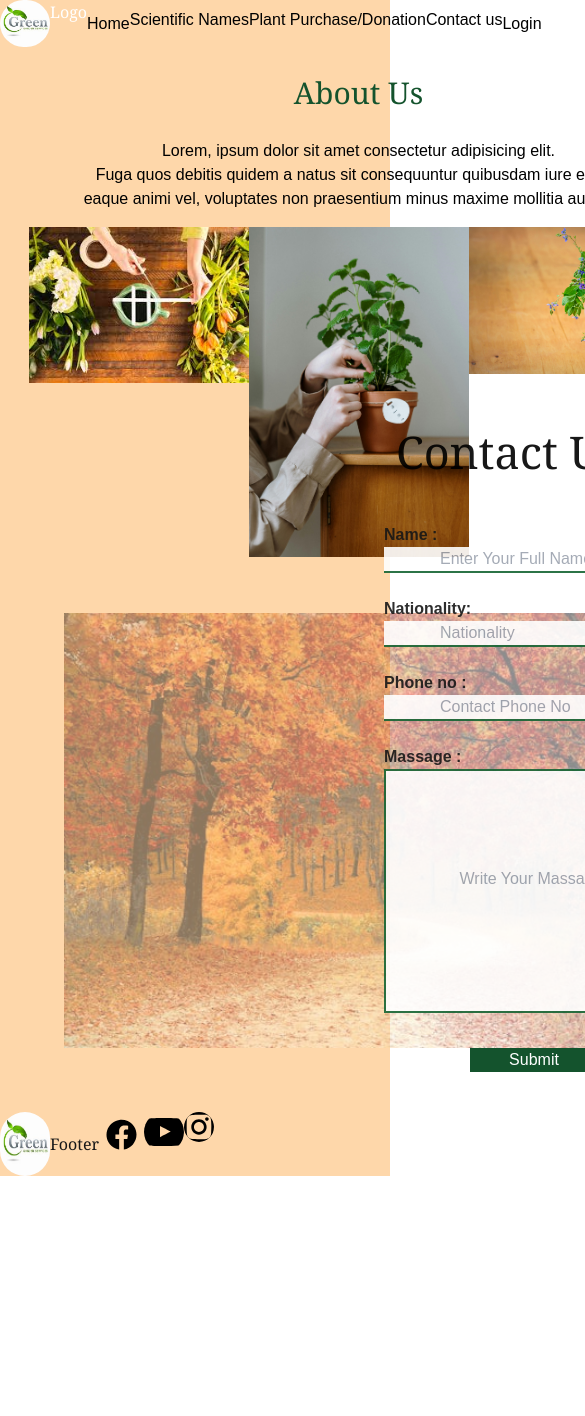
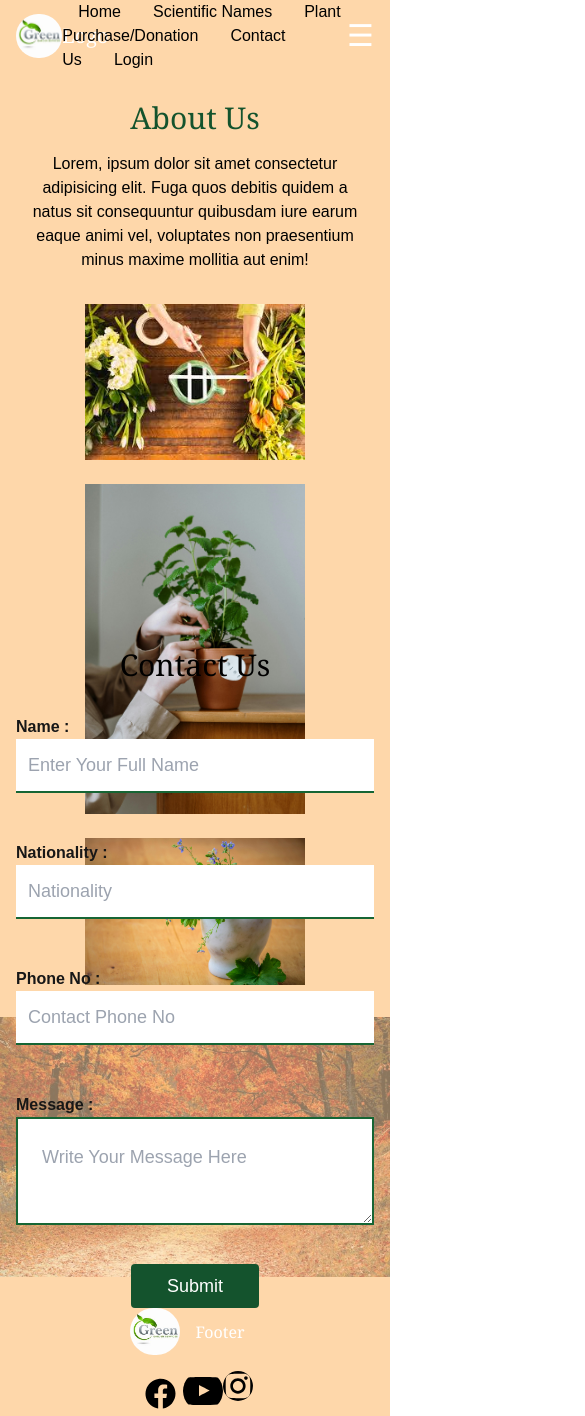
Before and after one commit to atiasultani/nextjs-web2, a Next.js app: page /contact-us in a window 390 px wide. Shown: the top 1416 px of the page, 585 px wide, since content can reach past the window. Before the commit the page ends 1176 px from the top, so only its background shows below. Built offline with nearby package versions, Linux system fonts and the light colour scheme.

Commit message:
make responsive (topic cover routes)

```diff
--- a/src/Components/Footer/page.tsx
+++ b/src/Components/Footer/page.tsx
@@ -1,26 +1,34 @@
 import React from 'react'
 import Image from 'next/image'
 import Link from 'next/link'
-const Footer= () => {
+
+const Footer = () => {
   return (
-<div className='flex justify-between w-auto h-14  bg-yellow-900 '>
-<div className='flex font-serif'>
-        <Image src="/images/mainlogo.jpg" alt="footerlogo" height={50} width={50} className='rounded-full ' />
-        <h1 className='font-serif text-2xl py-5 px-2' > Footer</h1>
- </div>
-<div className='flex justify-items-center'>
-        <Link href="https://web.facebook.com/?_rdc=1&_rdr#" target='blank'>
-        <Image src="/images/facebook-svg.svg" alt="facebook" height={45} width={45} className='pt-1.5 cursor-pointer rounded-full ' />
-        </Link>
-        <Link href="https://www.youtube.com/" target='blank'>
-        <Image src="/images/youtube.svg" alt="youtube" height={35} width={40} className='cursor-pointer rounded-full pt-2' />
-        </Link>
-        <Link href="https://www.instagram.com" target='blank'>
-        <Image src="/images/instagram-svg.svg" alt="instagram" height={30} width={30} className='cursor-pointer m-2 rounded-full pt-1.5 ' />
-        </Link>
+    <div className="w-full bg-yellow-900 py-4">
+      <div className="max-w-screen-xl mx-auto flex flex-col sm:flex-row justify-between items-center px-4">
+
+        {/* Logo and Text Section */}
+        <div className="flex items-center mb-4 sm:mb-0">
+          <Image src="/images/mainlogo.jpg" alt="footerlogo" height={50} width={50} className="rounded-full" />
+          <h1 className="font-serif text-2xl text-white py-2 px-4">Footer</h1>
         </div>
+
+        {/* Social Media Icons */}
+        <div className="flex justify-center space-x-4">
+          <Link href="https://web.facebook.com/?_rdc=1&_rdr#" target="_blank">
+            <Image src="/images/facebook-svg.svg" alt="facebook" height={45} width={45} className="cursor-pointer rounded-full" />
+          </Link>
+          <Link href="https://www.youtube.com/" target="_blank">
+            <Image src="/images/youtube.svg" alt="youtube" height={35} width={40} className="cursor-pointer rounded-full" />
+          </Link>
+          <Link href="https://www.instagram.com" target="_blank">
+            <Image src="/images/instagram-svg.svg" alt="instagram" height={30} width={30} className="cursor-pointer rounded-full" />
+          </Link>
         </div>
+
+      </div>
+    </div>
   )
 }
 
-export default Footer
+export default Footer;
--- a/src/Components/Header/page.tsx
+++ b/src/Components/Header/page.tsx
@@ -2,23 +2,39 @@ import React from 'react'
 import Link from 'next/link'
 import Image from 'next/image'
 
+const Header = () => {
+  return (
+    <div className="w-full h-16 bg-yellow-900 flex justify-between items-center px-4 sm:px-6 md:px-8 lg:px-16">
+      {/* Logo Section */}
+      <div className="flex items-center text-white text-2xl font-serif">
+        <Image src="/images/mainlogo.jpg" alt="footerlogo" height={50} width={50} className="rounded-full mr-3" />
+        <h1 className="text-xl sm:text-2xl md:text-3xl">Logo</h1>
+      </div>
 
-const Header= () => {
-  return (
-        <div className='sm:[wx-auto] md:[wx-auto] lg:[wx-auto] xl:[wx-auto] w-100 h-14 bg-yellow-900 flex justify-between items-center px-3'>
-      <div className='logo text-white text-[36px] font-serif flex my-5'>
-      <Image src="/images/mainlogo.jpg" alt="footerlogo" height={50} width={50} className='rounded-full ' />
+      {/* Navigation Links */}
+      <div className="hidden sm:flex gap-6">
+        <Link href="/" className="px-4 py-2 rounded-2xl text-black hover:bg-green-700 hover:text-white">
+          Home
+        </Link>
+        <Link href="/scientific-name" className="px-4 py-2 rounded-2xl text-black hover:bg-green-700 hover:text-white">
+          Scientific Names
+        </Link>
+        <Link href="/plants-dontion" className="px-4 py-2 rounded-2xl text-black hover:bg-green-700 hover:text-white">
+          Plant Purchase/Donation
+        </Link>
+        <Link href="/contact-us" className="px-4 py-2 rounded-2xl text-black hover:bg-green-700 hover:text-white">
+          Contact Us
+        </Link>
+        <Link href="/login" className="px-4 py-2 rounded-2xl text-black hover:bg-green-700 hover:text-white">
+          Login
+        </Link>
+      </div>
 
-         <h1>Logo</h1></div>
-      <div className='buttons flex  gap-5'>
-      <Link href='/' className='sm:[px-auto py-auto text-8] md:[px-3 py-1] lg:[px-3 py-1] xl:[px-3 py-1] px-3 py-1 rounded-2xl outline-none outline-white  hover:bg-green-700 hover:text-white text-black '>Home</Link>
-      <Link href='/scientific-name' className='grid sm:[ p-auto text-8] md:[ p-1] lg:[p-1] xl:[p-1] p-1 rounded-2xl outline-none outline-white  hover:bg-green-700 hover:text-white text-black'>Scientific Names</Link>
-       <Link href='/plants-dontion' className='grid sm:[ p-auto text-8] md:[p-1] lg:[p-1] xl:[p-1] p-1 rounded-2xl outline-none outline-white  hover:bg-green-700 hover:text-white text-black'>Plant Purchase/Donation</Link>
-       <Link href='/contact-us' className='grid sm:[ p-auto text-8] md:[ p-1] lg:[ p-1] xl:[p-1] rounded-2xl outline-none outline-white  hover:bg-green-700 hover:text-white text-black'>Contact us </Link>
-        <Link href='/login' className='grid sm:[px-auto py-auto text-8] md:[px-5 py-1] lg:[px-5 py-1] xl:[px-5 py-1] px-5 py-1  rounded-2xl outline-none outline-white  hover:bg-green-700 hover:text-white text-black'>Login</Link>
-        </div>
-        </div>
-
+      {/* Mobile Menu (Hamburger icon) */}
+      <div className="sm:hidden">
+        <button className="text-white text-3xl">☰</button>
+      </div>
+    </div>
   )
 }
 
--- a/src/app/contact-us/page.tsx
+++ b/src/app/contact-us/page.tsx
@@ -2,65 +2,107 @@ import React from 'react'
 import Image from 'next/image'
 import Header from '@/Components/Header/page'
 import Footer from '@/Components/Footer/page'
+
 export default function contactus() {
   return (
-    <div className='grid w-auto h-auto bg-orange-200'>
-      <Header/>
-<h1 className='grid text-3xl text-green-900 font-serif text-center m-7'>About Us</h1>
-<p className='grid  text-black text-center'>
-      Lorem, ipsum dolor sit amet consectetur adipisicing elit.<br/>Fuga quos debitis quidem a natus sit consequuntur quibusdam iure earum <br/>eaque animi vel, voluptates non praesentium minus maxime  mollitia aut enim!
-</p>
-      <div className='flex justify-center m-4'>
-      <div className='grid'>
-      <Image src="/images/growing methode.jpg" alt='growing' width={220} height={120} /> </div>
+    <div className='w-full h-auto bg-orange-200'>
+      <Header />
 
-      <div className='grid'>
-      <Image src="/images/how-to-care.jpg" alt='care' width={220} height={120}/> </div>
+      <h1 className='text-3xl text-green-900 font-serif text-center mt-7 mb-4 px-4 md:px-0'>
+        About Us
+      </h1>
 
-      <div className='grid'>
-      <Image src="/images/medicinal.jpg" alt='medicinal' width={220} height={120}/></div>
+      <p className='text-black text-center px-6 md:px-12'>
+        Lorem, ipsum dolor sit amet consectetur adipisicing elit. Fuga quos debitis
+        quidem a natus sit consequuntur quibusdam iure earum eaque animi vel,
+        voluptates non praesentium minus maxime mollitia aut enim!
+      </p>
+
+      {/* Image Grid Section */}
+      <div className='flex flex-col sm:flex-row justify-center gap-6 mt-8 mb-8'>
+        <div className='flex justify-center'>
+          <Image src='/images/growing methode.jpg' alt='growing' width={220} height={120} />
+        </div>
+
+        <div className='flex justify-center'>
+          <Image src='/images/how-to-care.jpg' alt='care' width={220} height={120} />
+        </div>
+
+        <div className='flex justify-center'>
+          <Image src='/images/medicinal.jpg' alt='medicinal' width={220} height={120} />
+        </div>
       </div>
 
-      <div className='grid state opacity-45 ml-16 mt-10'>
-<Image src="/images/fall-autumn.jpg" alt="bg" width={900} height={450} />
-</div>
-
-
-      <div className='divf grid mx-auto static mt-[-630px] ml-96  opacity-90 '>
-      <h1 className=' grid text-[45px] font-serif  text-black  pb-8 ml-3'>
-      Contact Us </h1>
-      <div className='w-auto ml-[-2]'>
-      <b>Name :</b>
-     <br/>
-      <input id="name" type="text" name="Full Name" placeholder="Enter Your Full Name"
-        required  className=' mb-6 border-b-2 border-green-800 px-14 '/>
-      <br/>
-
-
-      <b>Nationality: </b>
-      <br/>
-      <input id="nationality" type="text" name="nationality" placeholder='Nationality' className=' mb-6 border-b-2 border-green-800 px-14' />
-      <br />
-
-      <b>Phone no : </b>
-      <br/>
-      <input id="phone" type="tel" name="ph" placeholder='Contact Phone No' className=' mb-6 border-b-2 border-green-800 px-14' />
-
-      <br/>
-
-      <b> Massage : </b>
-      <br/>
-      <textarea id="exp" name="massage" placeholder="Write Your Massage Here"  className=' text-center px-16 py-24 mb-6 border-2 border-green-800 ' ></textarea>
-</div>
-
-
-      </div>
-      <button type='submit' className=' grid w-32 ml-[470px] mb-10 border-black bg-green-900 text-white '>
-       Submit </button>
-
-      <Footer/>
+      {/* Background Image Section */}
+      <div className='relative opacity-45'>
+        <Image src='/images/fall-autumn.jpg' alt='bg' width={900} height={450} className='w-full h-auto object-cover' />
       </div>
 
+      {/* Contact Form Section */}
+      <div className='relative z-10 mt-[-630px] mx-4 md:mx-16'>
+        <h1 className='text-3xl font-serif text-black pb-8 text-center md:text-left'>
+          Contact Us
+        </h1>
 
+        <div className='w-full mx-auto'>
+          <div className='mb-6'>
+            <b>Name :</b>
+            <br />
+            <input
+              id='name'
+              type='text'
+              name='Full Name'
+              placeholder='Enter Your Full Name'
+              required
+              className='mb-6 border-b-2 border-green-800 w-full p-3 text-lg focus:outline-none'
+            />
+          </div>
+
+          <div className='mb-6'>
+            <b>Nationality :</b>
+            <br />
+            <input
+              id='nationality'
+              type='text'
+              name='nationality'
+              placeholder='Nationality'
+              className='mb-6 border-b-2 border-green-800 w-full p-3 text-lg focus:outline-none'
+            />
+          </div>
+
+          <div className='mb-6'>
+            <b>Phone No :</b>
+            <br />
+            <input
+              id='phone'
+              type='tel'
+              name='ph'
+              placeholder='Contact Phone No'
+              className='mb-6 border-b-2 border-green-800 w-full p-3 text-lg focus:outline-none'
+            />
+          </div>
+
+          <div className='mb-6'>
+            <b>Message :</b>
+            <br />
+            <textarea
+              id='exp'
+              name='message'
+              placeholder='Write Your Message Here'
+              className='w-full p-6 text-lg border-2 border-green-800 focus:outline-none'
+            ></textarea>
+          </div>
+
+          <button
+            type='submit'
+            className='w-32 bg-green-900 text-white mx-auto block mt-8 px-4 py-2 text-lg rounded hover:bg-green-700 transition duration-200'
+          >
+            Submit
+          </button>
+        </div>
+      </div>
+
+      <Footer />
+    </div>
   )
 }
--- a/src/app/login/page.tsx
+++ b/src/app/login/page.tsx
@@ -1,30 +1,54 @@
 import React from 'react'
 import Header from '@/Components/Header/page'
 import Footer from '@/Components/Footer/page'
+
 const page = () => {
   return (
-<div className='grid w-auto'>
-  <Header/>
-    <div className='main flex bg-[url(/images/background1.jpg)] bg-cover w-screen h-screen justify-evenly items-center'>
+    <div className='w-full'>
+      <Header />
 
-      <p className='text-[40px] font-serif text-cyan-700 '>Welcom To Our Plants World</p>
+      <div className='main flex bg-[url(/images/background1.jpg)] bg-cover bg-center w-full h-screen justify-center items-center'>
 
-      <div className='login grid bg-gray-400 flex-col  w-[350px] h-96  bg-opacity-35 border-2 rounded-lg m-7'>
+        <div className='text-center'>
+          <p className='text-4xl sm:text-3xl md:text-4xl lg:text-5xl font-serif text-cyan-700'>
+            Welcome To Our Plants World
+          </p>
 
-      <p className='w-auto mt-7'>
-          <input className="email m-7 px-12" type="email | number" name="E-Mail" placeholder='Enter Your E-mail or Phone No' size={25} />
-      </p>
-      <p>
-      <input className="password m-7 px-12" type="password" name="password" placeholder='Enter Your password' size={25}/>
-      </p>
-      <p className='text-center  mt-16 text-[20px] font-serif text-white'> Ready To Enter In New World</p>
+          <div className='login grid bg-gray-400 bg-opacity-35 border-2 rounded-lg w-80 sm:w-96 md:w-[400px] h-auto mt-6 p-6'>
+            <p className='w-full'>
+              <input
+                className="email w-full mb-4 px-4 py-2 rounded-lg border-2 border-gray-300"
+                type="email"
+                name="E-Mail"
+                placeholder='Enter Your E-mail or Phone No'
+              />
+            </p>
 
- <button type='submit' className='border-2 border-white text-white px-16 mx-24 my-10'> Login </button>
-      </div>
-      </div>
-      <Footer/>
+            <p className='w-full'>
+              <input
+                className="password w-full mb-4 px-4 py-2 rounded-lg border-2 border-gray-300"
+                type="password"
+                name="password"
+                placeholder='Enter Your Password'
+              />
+            </p>
+
+            <p className='text-center mt-6 text-lg sm:text-xl text-white'>
+              Ready To Enter In New World
+            </p>
+
+            <button
+              type='submit'
+              className='w-full bg-cyan-700 text-white py-2 mt-6 rounded-lg border-2 border-cyan-700 hover:bg-transparent hover:text-cyan-700 transition'
+            >
+              Login
+            </button>
+          </div>
+        </div>
       </div>
 
+      <Footer />
+    </div>
   )
 }
 
--- a/src/app/page.tsx
+++ b/src/app/page.tsx
@@ -2,61 +2,112 @@ import React from 'react'
 import Image from 'next/image'
 import Header from '@/Components/Header/page'
 import Footer from '@/Components/Footer/page'
+
 const page = () => {
   return (
-    <div className='grid w-auto'>
-   <Header/>
-<div className='grid state w-auto'>
-<Image src="/images/bg1.jpg" alt="bg" width={1000} height={550}  className='relative'/>
-<section className='mt-[-750px] relative'>
- <h1 className='grid  text-[3.8rem] text-center font-serif' > Here You Are Reading <br/>About Plants</h1>
-<p className='grid w-auto text-[1.5rem] px-14 font-serif '> Lorem ipsum dolor sit amet consectetur adipisicing elit.<br/> Recusandae asperiores inventore rem alias quo,<br/> voluptate ullam eos, consequuntur excepturi pariatur facilis<br/> eligendi? Excepturi,<br/> officiis. Labore distinctio quasi officiis sit eos!</p>
-<ol className='grid list-disc text-[20px] px-[5em] leading-[2.8rem]'>
-  <li> Type of Plants </li>
-  <li> Scientific Names </li>
-  <li> Price of Plants </li>
-  <li> About Us </li>
-  <li> Contact Us</li>
+    <div className="w-full">
+      <Header />
+
+      <div className="grid w-full">
+        <Image
+          src="/images/bg1.jpg"
+          alt="bg"
+          width={1000}
+          height={550}
+          className="w-full h-auto object-cover"
+        />
+        <section className="mt-[-750px] relative px-4">
+          <h1 className="text-center text-3xl md:text-4xl font-serif">
+            Here You Are Reading <br />About Plants
+          </h1>
+          <p className="text-lg md:text-xl text-center px-6 md:px-14 font-serif mt-4">
+            Lorem ipsum dolor sit amet consectetur adipisicing elit. <br />
+            Recusandae asperiores inventore rem alias quo, <br />
+            voluptate ullam eos, consequuntur excepturi pariatur facilis <br />
+            eligendi? Excepturi, officiis. Labore distinctio quasi officiis sit
+            eos!
+          </p>
+          <ol className="list-disc text-xl px-6 md:px-20 mt-4 leading-7">
+            <li>Type of Plants</li>
+            <li>Scientific Names</li>
+            <li>Price of Plants</li>
+            <li>About Us</li>
+            <li>Contact Us</li>
           </ol>
         </section>
       </div>
 
-      <div className='maindiv grid w-auto'>
-        <div className='flex justify-evenly '>
-          <div className='grid p-16'>
-            <h1 className='font-bold text-[33px]'>Plants</h1>
-            <p>Plants typically have six basic parts: roots, stems, leaves, flowers,<br /> fruits, and seeds. Draw a diagram of your plants and label each part. Takes in water and nutrients.</p>
+      <div className="maindiv grid gap-8 p-6 md:p-16">
+        <div className="flex flex-col md:flex-row justify-evenly gap-8">
+          <div className="grid p-4 md:p-16">
+            <h1 className="font-bold text-3xl md:text-4xl">Plants</h1>
+            <p className="mt-4">
+              Plants typically have six basic parts: roots, stems, leaves,
+              flowers, fruits, and seeds. Draw a diagram of your plants and label
+              each part. Takes in water and nutrients.
+            </p>
           </div>
-          <div className='grid p-10'>
-            <Image src="/images/moneyplant.webp" alt='plant-picture' width={250} height={250} className='rounded-full outline-6 outline-emerald-600 outline-double' />
+          <div className="grid p-4 md:p-10">
+            <Image
+              src="/images/moneyplant.webp"
+              alt="plant-picture"
+              width={250}
+              height={250}
+              className="rounded-full outline-6 outline-emerald-600 outline-double"
+            />
           </div>
         </div>
 
-        <div className='heading2 flex  justify-evenly '>
-
-          <div className='image grid px-4  '>
-            <Image src="/images/bean-pkant-root.jpg" alt='plant-picture'
-              width={350} height={350} className='rounded-full outline-6 outline-emerald-600 outline-double' />
+        <div className="heading2 flex flex-col md:flex-row justify-evenly gap-8">
+          <div className="image grid px-4">
+            <Image
+              src="/images/bean-pkant-root.jpg"
+              alt="plant-picture"
+              width={350}
+              height={350}
+              className="rounded-full outline-6 outline-emerald-600 outline-double"
+            />
           </div>
-          <div className='grid p-7'>
-            <h1 className='font-bold text-[33px]'>Roots</h1>
-            <p>The roots of a plant take up water and nutrients from the soil. They also anchor the plant to the ground and keep it steady.<br /> Sometimes roots are modified to perform the basic chemical and physical processes needed by the plant<br />  to grow and survive, based on which roots are classified into the following types2:<br />
-              Storage roots: They become fleshy to store reserve food materials.<br /> Examples: Radish, carrot, beet, Mirabilis, and Echinocystis</p>
+          <div className="grid p-4 md:p-7">
+            <h1 className="font-bold text-3xl md:text-4xl">Roots</h1>
+            <p className="mt-4 text-lg">
+              The roots of a plant take up water and nutrients from the soil. They
+              also anchor the plant to the ground and keep it steady. Sometimes roots
+              are modified to perform the basic chemical and physical processes needed
+              by the plant to grow and survive, based on which roots are classified into
+              the following types:
+              <br />
+              <b>Storage roots:</b> They become fleshy to store reserve food materials.
+              <br />
+              Examples: Radish, carrot, beet, Mirabilis, and Echinocystis.
+            </p>
           </div>
         </div>
 
-<div className='heading3 flex  justify-evenly '>
-<div className='grid p-16'>
-  <h1 className='font-bold text-[33px]'>Stem</h1>
-  <p> A stem is one of two main structural axes of a vascular plant, the other being the root. It supports leaves,<br/> flowers and fruits, transports water and dissolved substances between the roots and the shoots<br/> in the xylem and phloem, engages in photosynthesis, stores nutrients, and produces new living tissue.</p>
+        <div className="heading3 flex flex-col md:flex-row justify-evenly gap-8">
+          <div className="grid p-4 md:p-16">
+            <h1 className="font-bold text-3xl md:text-4xl">Stem</h1>
+            <p className="mt-4 text-lg">
+              A stem is one of two main structural axes of a vascular plant, the other
+              being the root. It supports leaves, flowers, and fruits, transports water
+              and dissolved substances between the roots and the shoots in the xylem and
+              phloem, engages in photosynthesis, stores nutrients, and produces new living
+              tissue.
+            </p>
           </div>
-<div className='grid image px-4  '>
-  <Image src="/images/stem.jpg" alt='plant-picture'
-    width={250} height={250} className='rounded-full outline-6 outline-emerald-600 outline-double' />
+          <div className="image grid px-4 md:px-6">
+            <Image
+              src="/images/stem.jpg"
+              alt="plant-picture"
+              width={250}
+              height={250}
+              className="rounded-full outline-6 outline-emerald-600 outline-double"
+            />
           </div>
         </div>
       </div>
-<Footer/>
+
+      <Footer />
     </div>
   )
 }
```
Also changed, not shown: src/app/plants-dontion/page.tsx (+75 -48 lines), src/app/scientific-name/page.tsx (+54 -58 lines). Lines whose indentation alone changed are shown as unchanged.
